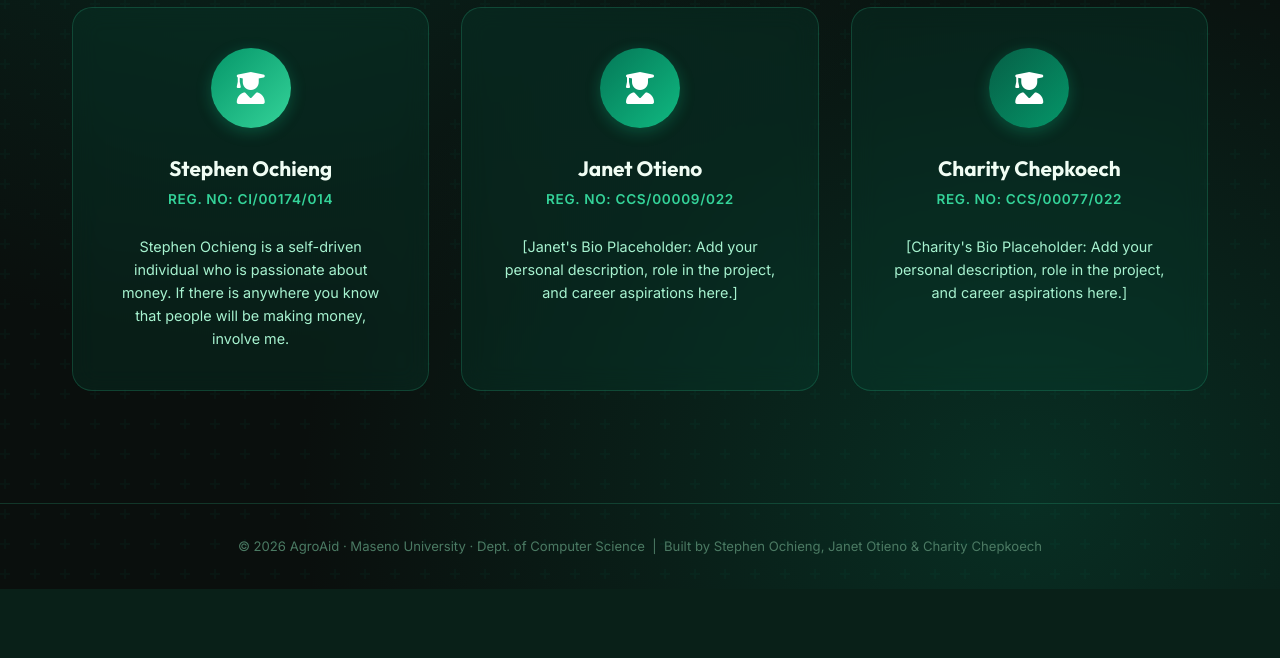
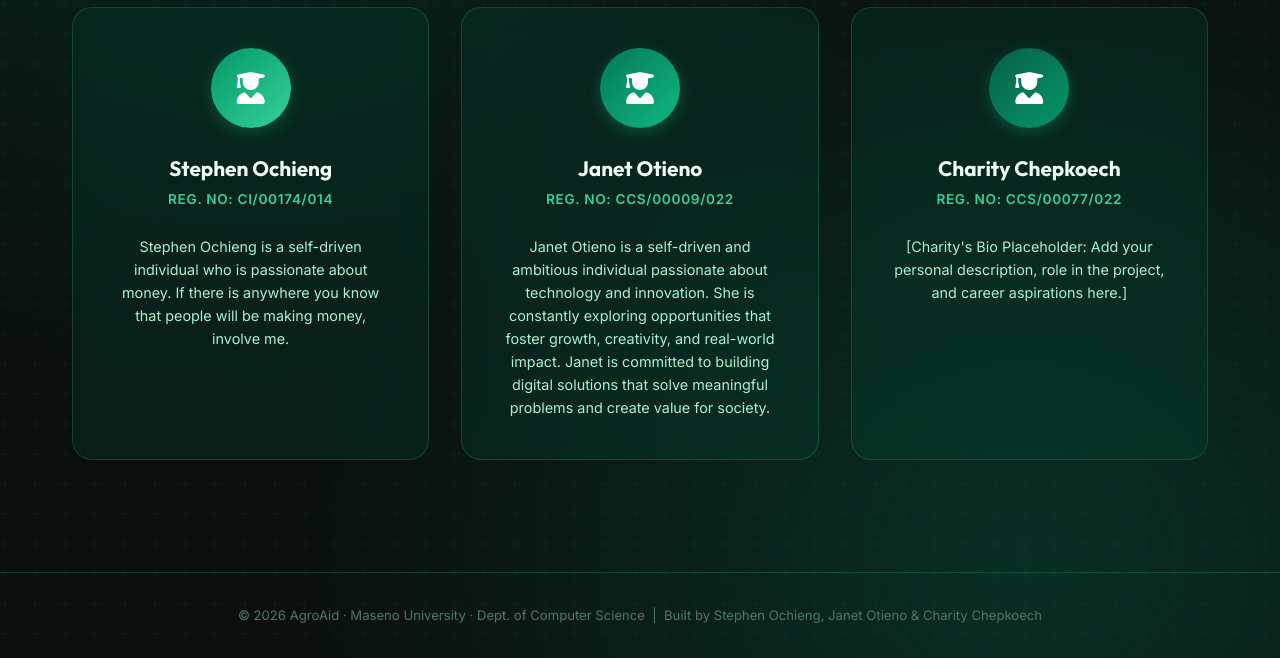
Before and after one commit to Stevocy/AGROAID, a Flask app: page /about in a window 1280 px wide. Shown: the part 361-1019 px from the top of the page. Before the commit the page ends 950 px from the top, so only its background shows below. Run offline with Flask 3, Linux system fonts and the light colour scheme.

Commit message:
Udate Janet bio

```diff
--- a/templates/about.html
+++ b/templates/about.html
@@ -53,7 +53,7 @@
         REG. NO: CCS/00009/022</p>
       <p style="color: var(--text-secondary); font-size: 0.9rem; line-height: 1.6;">
         <!-- Placeholder for Janet to write about herself -->
-        [Janet's Bio Placeholder: Add your personal description, role in the project, and career aspirations here.]
+        Janet Otieno is a self-driven and ambitious individual passionate about technology and innovation. She is constantly exploring opportunities that foster growth, creativity, and real-world impact. Janet is committed to building digital solutions that solve meaningful problems and create value for society.
       </p>
     </div>
 
```
